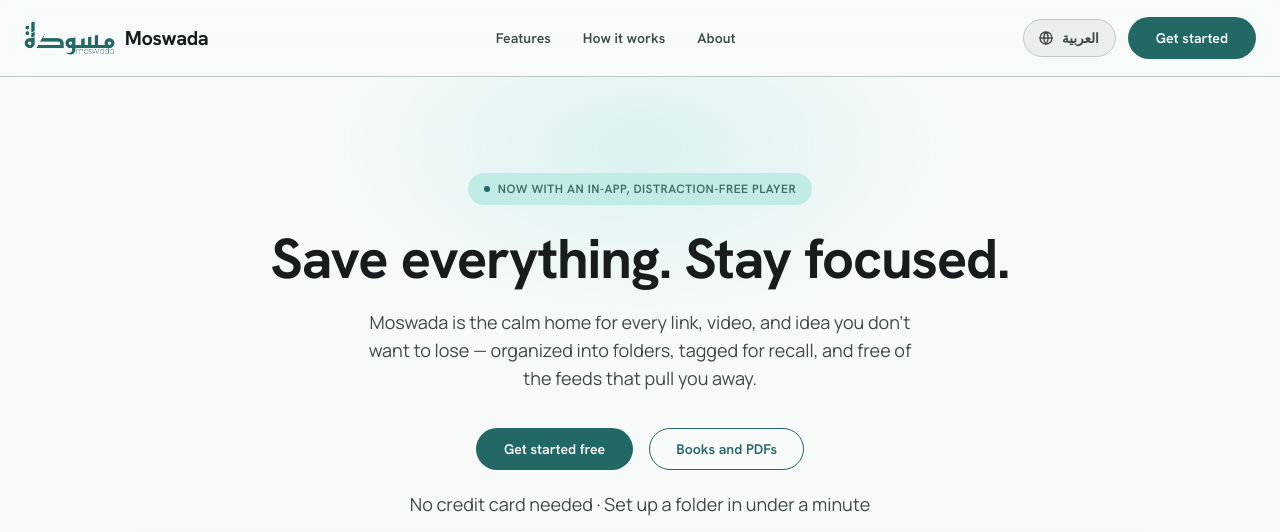
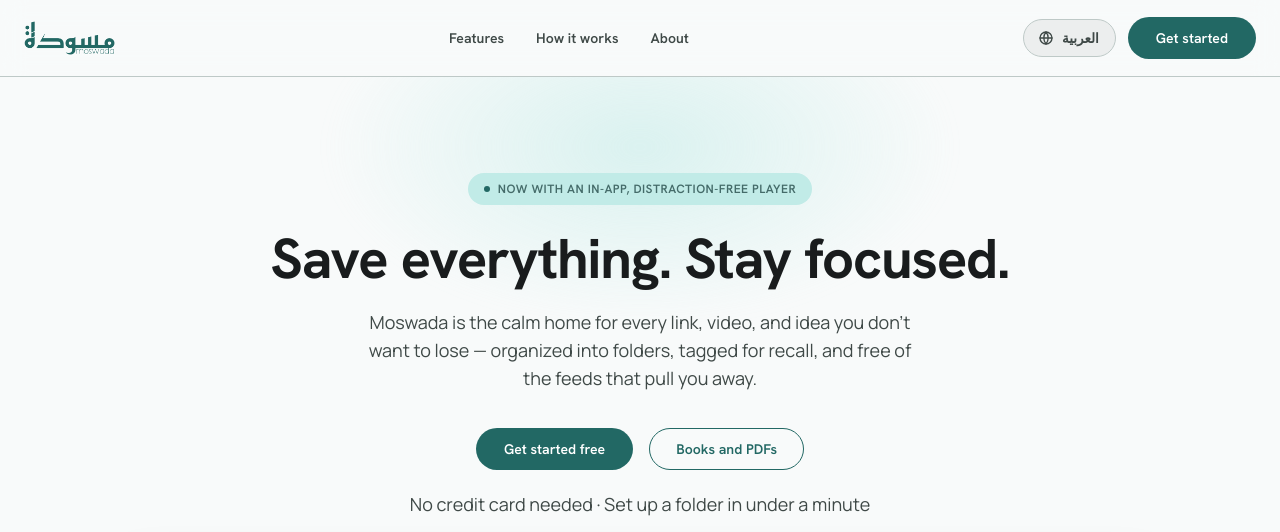
Before and after one commit to ziadbasha099/Moswada-edu, a plain HTML site: page index.html in a window 1280 px wide. Shown: the top 532 px of the page. Drawn offline with Linux system fonts and the light colour scheme; no server answers.

Commit message:
Remove 'Moswada' text from logo sections

```diff
--- a/index.html
+++ b/index.html
@@ -27,7 +27,7 @@
         <span class="logo-mark" aria-hidden="true">
           <img src="moswada-logo.png" alt="Moswada logo">
         </span>
-        <span>Moswada</span>
+
       </div>
       <nav class="nav-links">
         <a href="#features">
@@ -152,7 +152,7 @@ data-ar="الكتب والملخصات"></button>
         <span class="logo-mark" aria-hidden="true">
           <img src="moswada-logo.png" alt="Moswada logo">
         </span>
-        <span>Moswada</span>
+
       </div>
       <p class="footer-muted" data-en="© 2026 Moswada . Built for distraction-free saving." data-ar="© 2026 مسودة. صُمم للحفظ بلا تشتيت."></p>
     </div>
@@ -169,7 +169,7 @@ data-ar="الكتب والملخصات"></button>
         <span class="logo-mark" aria-hidden="true">
           <img src="moswada-logo.png" alt="Moswada logo">
         </span>
-        <span>Moswada</span>
+
       </div>
       <button class="btn btn-ghost" onclick="backToLanding()" data-en="Back to home" data-ar="العودة للرئيسية"></button>
     </div>
```
